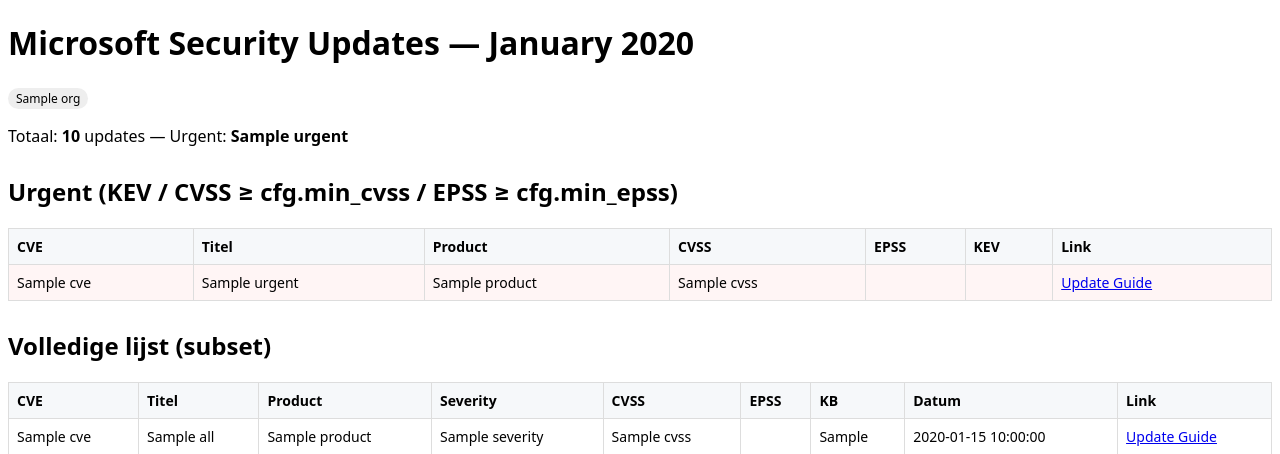
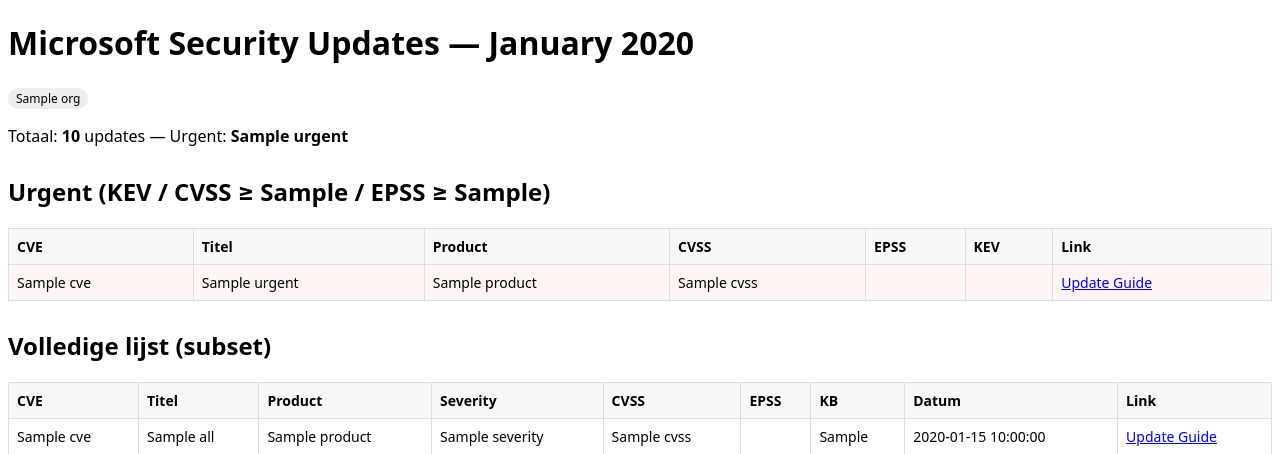
Before and after one commit to koensmink/Microsoft-PTD-Reporter, a Python web app: template templates/email.html.j2 in a window 1280 px wide. Shown: the top 454 px of the page. Run offline with Jinja, Linux system fonts and the light colour scheme; the template is opened without the code that fills it: most values are stand-ins (such as "Sample title", 1, 10 or a date in 2020).

Commit message:
Update email.html.j2

```diff
--- a/templates/email.html.j2
+++ b/templates/email.html.j2
@@ -22,7 +22,9 @@
     {% if is_oob %}
       <span class="badge">Out-of-band</span>
     {% endif %}
-    <span class="badge">{{ org }}</span>
+    {% if org %}
+      <span class="badge">{{ org }}</span>
+    {% endif %}
   </p>
 
   <p>
@@ -31,7 +33,7 @@
   </p>
 
   {% if urgent|length > 0 %}
-  <h2>Urgent (KEV / CVSS ≥ cfg.min_cvss / EPSS ≥ cfg.min_epss)</h2>
+  <h2>Urgent (KEV / CVSS ≥ {{ urgent_cfg.min_cvss }} / EPSS ≥ {{ urgent_cfg.min_epss }})</h2>
   <table>
     <thead><tr>
       <th>CVE</th><th>Titel</th><th>Product</th><th>CVSS</th><th>EPSS</th><th>KEV</th><th>Link</th>
```
